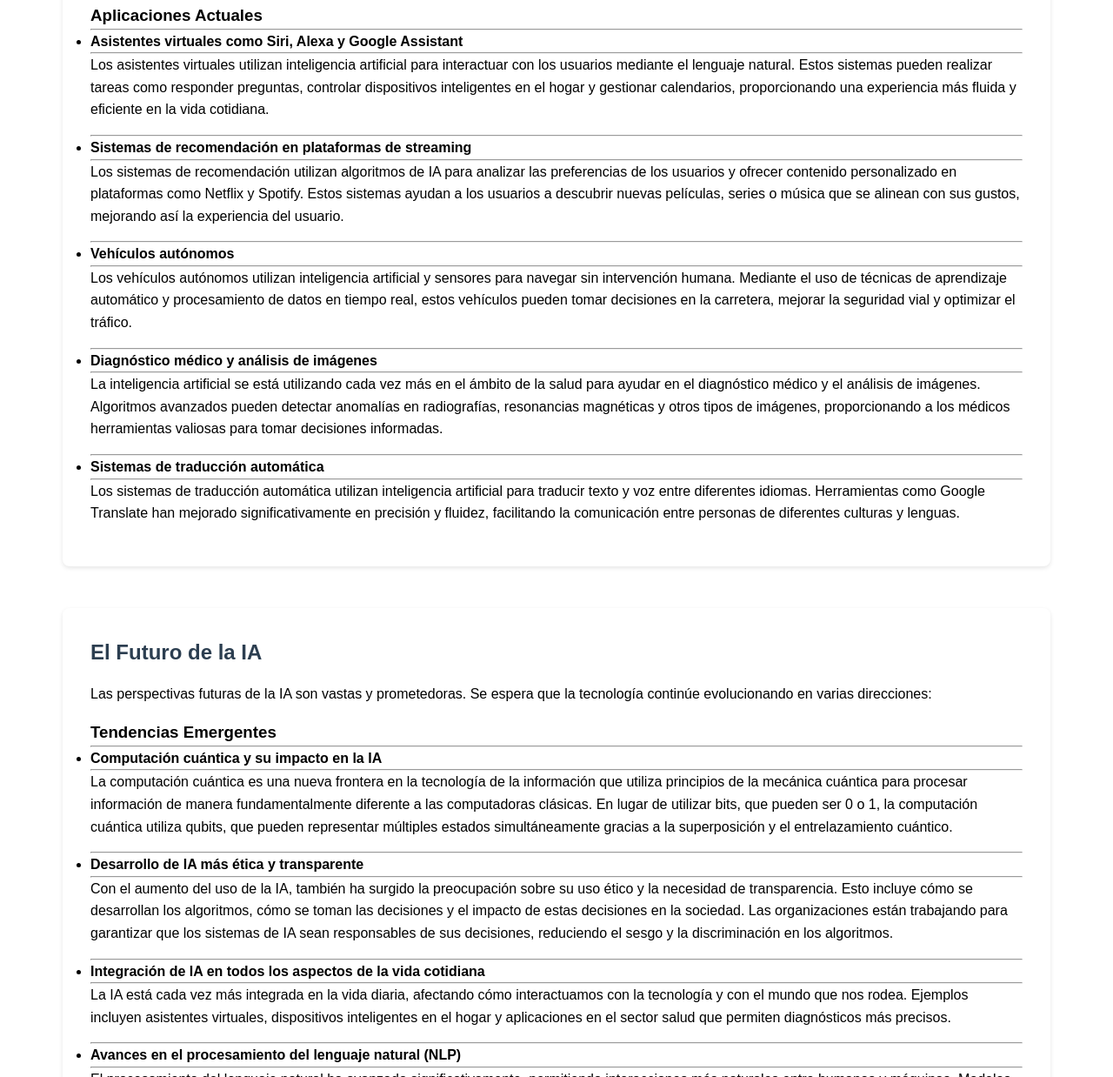
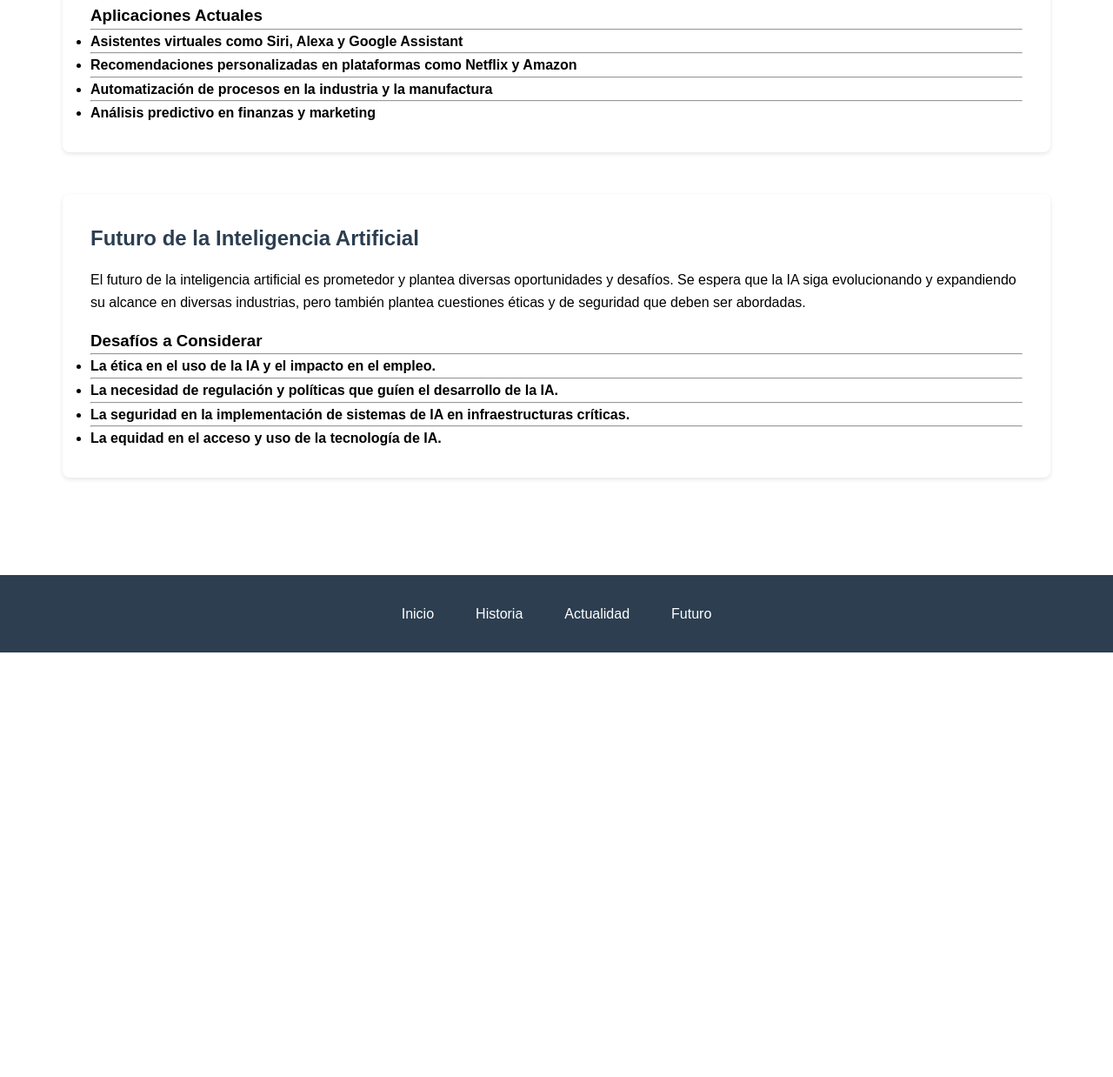
Before and after one commit to jesus22dd/Act4, a plain HTML site: page index.html in a window 1280 px wide. Shown: the part 1562-2800 px from the top of the page at 87% size. After the commit the page ends 2312 px from the top, so only its background shows below. Drawn offline with Linux system fonts and the light colour scheme.

Commit message:
index.html

```diff
--- a/index.html
+++ b/index.html
@@ -70,6 +70,36 @@
 
         .sidebar a:hover {
             color: #2c3e50;
+        }
+
+        /* MENÚ DESPLEGABLE */
+        .dropdown {
+            position: relative;
+            display: inline-block;
+        }
+
+        .dropdown-content {
+            display: none;
+            position: absolute;
+            background-color: #f9f9f9;
+            min-width: 160px;
+            box-shadow: 0px 8px 16px 0px rgba(0,0,0,0.2);
+            z-index: 1;
+        }
+
+        .dropdown-content a {
+            color: black;
+            padding: 12px 16px;
+            text-decoration: none;
+            display: block;
+        }
+
+        .dropdown-content a:hover {
+            background-color: #f1f1f1;
+        }
+
+        .dropdown:hover .dropdown-content {
+            display: block;
         }
 
         /* TERCER MENÚ: Footer */
@@ -154,7 +184,14 @@
             <li><a href="#inicio">Inicio</a></li>
             <li><a href="#historia">Historia</a></li>
             <li><a href="#actualidad">Actualidad</a></li>
-            <li><a href="#futuro">Futuro</a></li>
+            <li class="dropdown">
+                <a href="javascript:void(0)">Más</a>
+                <div class="dropdown-content">
+                    <a href="#futuro">Futuro</a>
+                    <a href="#contacto">Contacto</a>
+                    <a href="#sobre-nosotros">Sobre Nosotros</a>
+                </div>
+            </li>
         </ul>
     </nav>
 
@@ -210,7 +247,6 @@
                     <p>Se introduce el modelo BERT de Google, que mejora significativamente la comprensión del lenguaje natural en tareas de búsqueda, permitiendo una mejor interpretación de las consultas de los usuarios.</p>
                 </div>
             </div>
-
         </article>
 
         <article id="actualidad">
@@ -222,66 +258,40 @@
                 <hr>
                 <h4><li>Asistentes virtuales como Siri, Alexa y Google Assistant</li></h4>
                 <hr>
-    <p>Los asistentes virtuales utilizan inteligencia artificial para interactuar con los usuarios mediante el lenguaje natural. Estos sistemas pueden realizar tareas como responder preguntas, controlar dispositivos inteligentes en el hogar y gestionar calendarios, proporcionando una experiencia más fluida y eficiente en la vida cotidiana.</p>
+                <h4><li>Recomendaciones personalizadas en plataformas como Netflix y Amazon</li></h4>
                 <hr>
-    <h4><li>Sistemas de recomendación en plataformas de streaming</li></h4>
+                <h4><li>Automatización de procesos en la industria y la manufactura</li></h4>
                 <hr>
-    <p>Los sistemas de recomendación utilizan algoritmos de IA para analizar las preferencias de los usuarios y ofrecer contenido personalizado en plataformas como Netflix y Spotify. Estos sistemas ayudan a los usuarios a descubrir nuevas películas, series o música que se alinean con sus gustos, mejorando así la experiencia del usuario.</p>
-    <hr>
-    <h4><li>Vehículos autónomos</li></h4>
-    <hr>
-    <p>Los vehículos autónomos utilizan inteligencia artificial y sensores para navegar sin intervención humana. Mediante el uso de técnicas de aprendizaje automático y procesamiento de datos en tiempo real, estos vehículos pueden tomar decisiones en la carretera, mejorar la seguridad vial y optimizar el tráfico.</p>
-    <hr>
-    <h4><li>Diagnóstico médico y análisis de imágenes</li></h4>
-    <hr>
-    <p>La inteligencia artificial se está utilizando cada vez más en el ámbito de la salud para ayudar en el diagnóstico médico y el análisis de imágenes. Algoritmos avanzados pueden detectar anomalías en radiografías, resonancias magnéticas y otros tipos de imágenes, proporcionando a los médicos herramientas valiosas para tomar decisiones informadas.</p>
-    <hr>
-    <h4><li>Sistemas de traducción automática</li></h4>
-    <hr>
-    <p>Los sistemas de traducción automática utilizan inteligencia artificial para traducir texto y voz entre diferentes idiomas. Herramientas como Google Translate han mejorado significativamente en precisión y fluidez, facilitando la comunicación entre personas de diferentes culturas y lenguas.</p>
+                <h4><li>Análisis predictivo en finanzas y marketing</li></h4>
             </ul>
-
         </article>
 
         <article id="futuro">
-            <h2>El Futuro de la IA</h2>
-            <p>Las perspectivas futuras de la IA son vastas y prometedoras. Se espera que la tecnología continúe evolucionando en varias direcciones:</p>
+            <h2>Futuro de la Inteligencia Artificial</h2>
+            <p>El futuro de la inteligencia artificial es prometedor y plantea diversas oportunidades y desafíos. Se espera que la IA siga evolucionando y expandiendo su alcance en diversas industrias, pero también plantea cuestiones éticas y de seguridad que deben ser abordadas.</p>
 
-            <h3>Tendencias Emergentes</h3>
+            <h3>Desafíos a Considerar</h3>
             <ul>
                 <hr>
-    <h4><li>Computación cuántica y su impacto en la IA</li></h4>
+                <h4><li>La ética en el uso de la IA y el impacto en el empleo.</li></h4>
                 <hr>
-    <p>La computación cuántica es una nueva frontera en la tecnología de la información que utiliza principios de la mecánica cuántica para procesar información de manera fundamentalmente diferente a las computadoras clásicas. En lugar de utilizar bits, que pueden ser 0 o 1, la computación cuántica utiliza qubits, que pueden representar múltiples estados simultáneamente gracias a la superposición y el entrelazamiento cuántico.</p>
+                <h4><li>La necesidad de regulación y políticas que guíen el desarrollo de la IA.</li></h4>
                 <hr>
-    <h4><li>Desarrollo de IA más ética y transparente</li></h4>
+                <h4><li>La seguridad en la implementación de sistemas de IA en infraestructuras críticas.</li></h4>
                 <hr>
-    <p>Con el aumento del uso de la IA, también ha surgido la preocupación sobre su uso ético y la necesidad de transparencia. Esto incluye cómo se desarrollan los algoritmos, cómo se toman las decisiones y el impacto de estas decisiones en la sociedad. Las organizaciones están trabajando para garantizar que los sistemas de IA sean responsables de sus decisiones, reduciendo el sesgo y la discriminación en los algoritmos.</p>
-    <hr>
-    <h4><li>Integración de IA en todos los aspectos de la vida cotidiana</li></h4>
-    <hr>
-    <p>La IA está cada vez más integrada en la vida diaria, afectando cómo interactuamos con la tecnología y con el mundo que nos rodea. Ejemplos incluyen asistentes virtuales, dispositivos inteligentes en el hogar y aplicaciones en el sector salud que permiten diagnósticos más precisos.</p>
-    <hr>
-    <h4><li>Avances en el procesamiento del lenguaje natural (NLP)</li></h4>
-    <hr>
-    <p>El procesamiento del lenguaje natural ha avanzado significativamente, permitiendo interacciones más naturales entre humanos y máquinas. Modelos como GPT-3 han mejorado la generación de texto y la traducción automática, facilitando la comunicación en diversos idiomas.</p>
-    <hr>
-    <h4><li>Mejoras en la interacción humano-máquina</li></h4>
-    <hr>
-    <p>La interacción entre humanos y máquinas está evolucionando, impulsada por avances en IA y diseño de interfaces. Las interfaces conversacionales y el reconocimiento de voz han hecho que interactuar con dispositivos sea más intuitivo y personalizado, mejorando la experiencia del usuario.</p>
+                <h4><li>La equidad en el acceso y uso de la tecnología de IA.</li></h4>
             </ul>
-
         </article>
     </div>
 
     <!-- TERCER MENÚ: Footer -->
-    <nav class="footer-nav">
+    <footer class="footer-nav">
         <ul>
-            <li><a href="#contacto">Contacto</a></li>
-            <li><a href="#sobre-nosotros">Sobre Nosotros</a></li>
-            <li><a href="#privacidad">Política de Privacidad</a></li>
-            <li><a href="#terminos">Términos de Uso</a></li>
+            <li><a href="#inicio">Inicio</a></li>
+            <li><a href="#historia">Historia</a></li>
+            <li><a href="#actualidad">Actualidad</a></li>
+            <li><a href="#futuro">Futuro</a></li>
         </ul>
-    </nav>
+    </footer>
 </body>
 </html>
```
Lines whose indentation alone changed are shown as unchanged.
